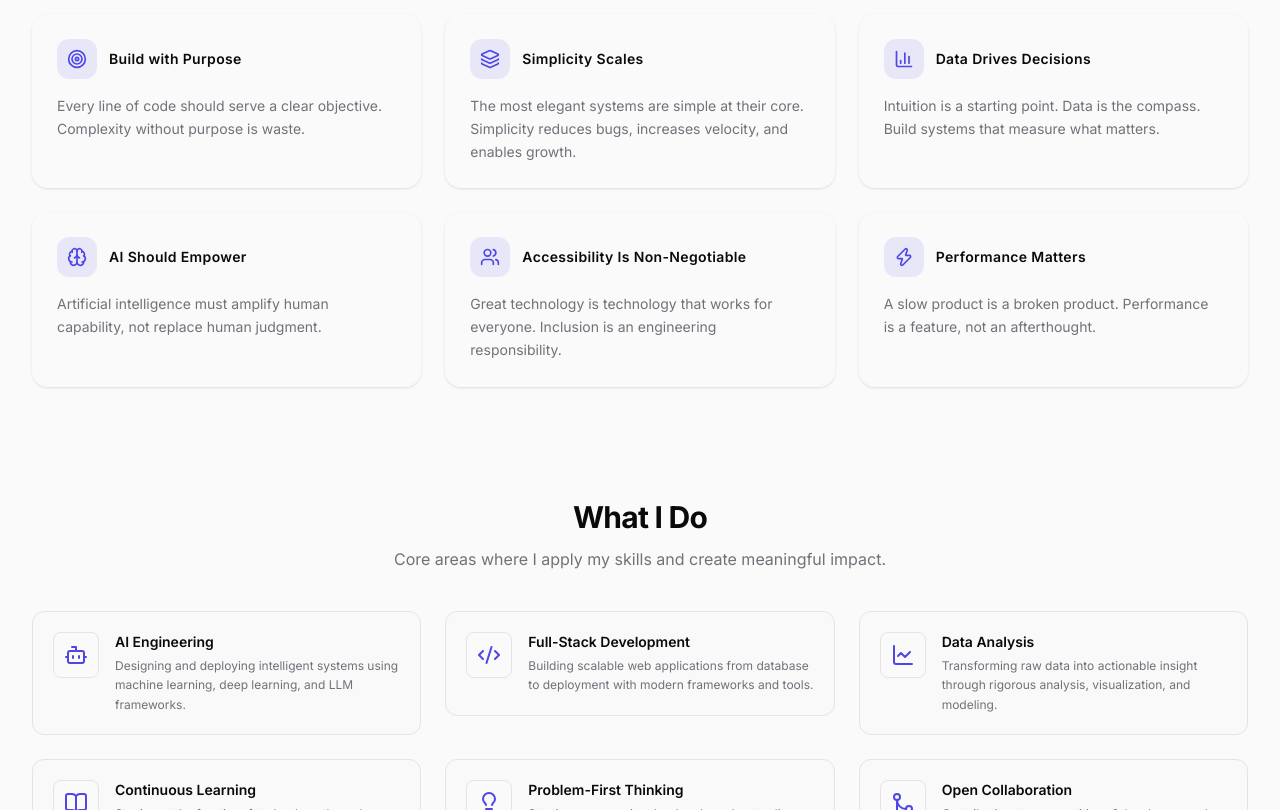
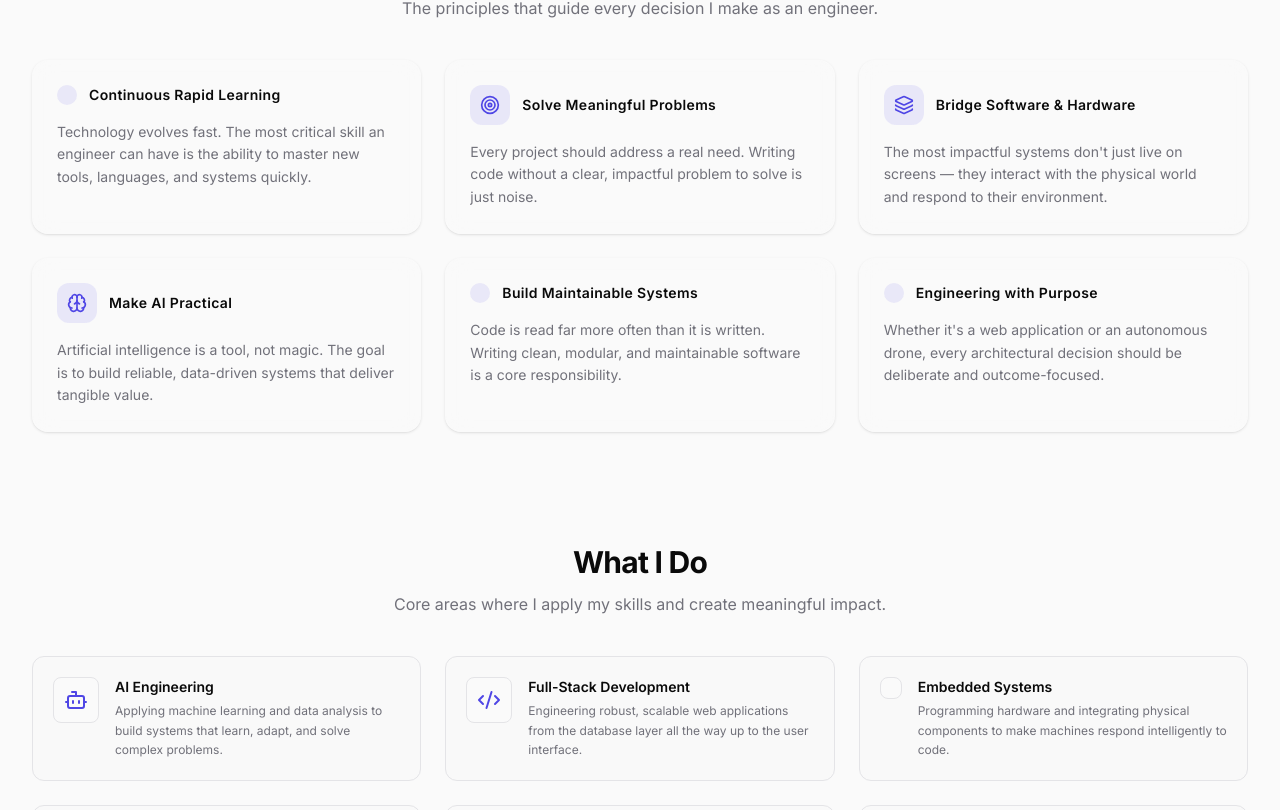
Before and after one commit to samkiva/Kivairu-Samuel-Website, a Next.js app: page / in a window 1280 px wide. Shown: the part 2390-3200 px from the top of the page. Built offline with nearby package versions, Linux system fonts and the light colour scheme; no server answers.

Commit message:
feat: implement interactive skills section with categorized card components and data configuration

```diff
--- a/data/about.ts
+++ b/data/about.ts
@@ -51,61 +51,61 @@ export const ABOUT_DATA: AboutConfig = {
     'A brief look at who I am, how I think, and why I build what I build.',
 
   introduction:
-    'I am Kivairu Samuel — a Software Developer, AI Engineer, and Data Analyst with a deep commitment to building technology that is intelligent, purposeful, and scalable. My work sits at the intersection of software engineering, machine learning, and data-driven product development.',
+    'I am Kivairu Samuel — a Software Developer, AI Engineer, and Data Analyst. My work bridges the gap between software engineering, machine learning, and embedded hardware to build intelligent, scalable systems.',
 
   story:
-    'My journey began with a fundamental curiosity — I wanted to understand not just how software works, but why it matters. Starting with foundational programming, I quickly found myself drawn toward data and AI as the most powerful levers for solving real problems at scale. Each project I take on deepens my engineering mindset: approach every challenge with first principles, measure outcomes rigorously, and always build with the end user in mind. I believe great software is not just about code — it is about clarity of thinking, disciplined architecture, and continuous learning.',
+    'My journey started in 2024 with a simple goal: understanding how the web works through HTML. That initial curiosity quickly escalated into a deep dive into programming logic, software architecture, and eventually, data analysis and artificial intelligence. Today, I apply those skills in the Aerospace System Research Initiative, helping develop RC planes and drone systems to advance autonomous flight research. For me, the thrill lies at the intersection of software and hardware — writing code that makes physical machines move, react, and fly. I believe that engineering isn\'t just about the code you write today; it\'s about how rapidly you can adapt and learn to build the future.',
 
   quote:
-    'The best engineers are not those who write the most code — they are those who solve the right problems with clarity and purpose.',
+    'Great engineering is not measured by lines of code, but by the ability to rapidly learn, adapt, and solve complex problems across both software and physical systems.',
   quoteAuthor: 'Kivairu Samuel',
 
   currentFocus:
-    'Currently focused on building production-grade AI systems, exploring large language model applications, and deepening expertise in full-stack engineering with a performance-first mindset.',
+    'Currently working on the Aerospace System Research Initiative — developing RC planes and drone systems for autonomous flight research. Simultaneously deepening my expertise in full-stack engineering and hardware-software integration.',
 
   stats: [
-    { value: '15+', label: 'Projects Built' },
-    { value: '20+', label: 'Technologies Mastered' },
-    { value: '2+', label: 'Years Learning' },
-    { value: '5+', label: 'AI Research Areas' },
+    { value: '10+', label: 'Projects Built' },
+    { value: '15+', label: 'Technologies Learned' },
+    { value: '1+', label: 'Year of Building' },
+    { value: '1', label: 'Aerospace Initiative' },
   ],
 
   philosophy: [
     {
-      principle: 'Build with Purpose',
+      principle: 'Continuous Rapid Learning',
       description:
-        'Every line of code should serve a clear objective. Complexity without purpose is waste.',
+        'Technology evolves fast. The most critical skill an engineer can have is the ability to master new tools, languages, and systems quickly.',
+      icon: 'BookOpen',
+    },
+    {
+      principle: 'Solve Meaningful Problems',
+      description:
+        'Every project should address a real need. Writing code without a clear, impactful problem to solve is just noise.',
       icon: 'Target',
     },
     {
-      principle: 'Simplicity Scales',
+      principle: 'Bridge Software & Hardware',
       description:
-        'The most elegant systems are simple at their core. Simplicity reduces bugs, increases velocity, and enables growth.',
+        'The most impactful systems don\'t just live on screens — they interact with the physical world and respond to their environment.',
       icon: 'Layers',
     },
     {
-      principle: 'Data Drives Decisions',
+      principle: 'Make AI Practical',
       description:
-        'Intuition is a starting point. Data is the compass. Build systems that measure what matters.',
-      icon: 'BarChart3',
-    },
-    {
-      principle: 'AI Should Empower',
-      description:
-        'Artificial intelligence must amplify human capability, not replace human judgment.',
+        'Artificial intelligence is a tool, not magic. The goal is to build reliable, data-driven systems that deliver tangible value.',
       icon: 'Brain',
     },
     {
-      principle: 'Accessibility Is Non-Negotiable',
+      principle: 'Build Maintainable Systems',
       description:
-        'Great technology is technology that works for everyone. Inclusion is an engineering responsibility.',
-      icon: 'Users',
+        'Code is read far more often than it is written. Writing clean, modular, and maintainable software is a core responsibility.',
+      icon: 'Code2',
     },
     {
-      principle: 'Performance Matters',
+      principle: 'Engineering with Purpose',
       description:
-        'A slow product is a broken product. Performance is a feature, not an afterthought.',
-      icon: 'Zap',
+        'Whether it\'s a web application or an autonomous drone, every architectural decision should be deliberate and outcome-focused.',
+      icon: 'Lightbulb',
     },
   ],
 
@@ -113,71 +113,71 @@ export const ABOUT_DATA: AboutConfig = {
     {
       title: 'AI Engineering',
       description:
-        'Designing and deploying intelligent systems using machine learning, deep learning, and LLM frameworks.',
+        'Applying machine learning and data analysis to build systems that learn, adapt, and solve complex problems.',
       icon: 'Bot',
     },
     {
       title: 'Full-Stack Development',
       description:
-        'Building scalable web applications from database to deployment with modern frameworks and tools.',
+        'Engineering robust, scalable web applications from the database layer all the way up to the user interface.',
       icon: 'Code2',
+    },
+    {
+      title: 'Embedded Systems',
+      description:
+        'Programming hardware and integrating physical components to make machines respond intelligently to code.',
+      icon: 'Zap',
     },
     {
       title: 'Data Analysis',
       description:
-        'Transforming raw data into actionable insight through rigorous analysis, visualization, and modeling.',
+        'Extracting meaningful insights from raw data using rigorous analytical and statistical methods.',
       icon: 'LineChart',
+    },
+    {
+      title: 'Aerospace Integration',
+      description:
+        'Developing and researching RC planes and drone systems for autonomous and remote-controlled flight.',
+      icon: 'Target',
     },
     {
       title: 'Continuous Learning',
       description:
-        'Staying at the frontier of technology through research, experimentation, and deliberate practice.',
+        'Constantly expanding my technical horizon to tackle completely new challenges across different engineering domains.',
       icon: 'BookOpen',
-    },
-    {
-      title: 'Problem-First Thinking',
-      description:
-        'Starting every project by deeply understanding the problem before writing a single line of code.',
-      icon: 'Lightbulb',
-    },
-    {
-      title: 'Open Collaboration',
-      description:
-        'Contributing to communities of developers and researchers to build better technology together.',
-      icon: 'GitMerge',
     },
   ],
 
   timeline: [
     {
       year: '2024',
-      title: 'First Line of Code',
+      title: 'First Line of Code — HTML',
       description:
-        'Discovered programming and began learning foundational software development concepts.',
+        'Started the journey with the fundamentals — learning how websites are structured with HTML and how the web works.',
     },
     {
       year: '2024',
-      title: 'Frontend & Web Development',
+      title: 'Software Development',
       description:
-        'Built interactive web applications and developed strong proficiency in modern frontend frameworks.',
+        'Rapidly progressed from markup to programming — building logic-driven applications and learning core software engineering principles.',
+    },
+    {
+      year: '2024',
+      title: 'Data & AI Exploration',
+      description:
+        'Expanded into data analysis and artificial intelligence, discovering the power of data-driven decision making and machine learning.',
     },
     {
       year: '2025',
-      title: 'Data Science & Analytics',
+      title: 'Full-Stack & Systems Engineering',
       description:
-        'Shifted focus to data — learning statistical modeling, analysis pipelines, and data visualization.',
-    },
-    {
-      year: '2025',
-      title: 'AI & Machine Learning',
-      description:
-        'Dived deep into artificial intelligence, neural networks, and large language model applications.',
+        'Built production-grade web applications and software systems, deepening expertise in full-stack architecture and data analytics.',
     },
     {
       year: '2026',
-      title: 'Production Systems',
+      title: 'Aerospace Research Initiative',
       description:
-        'Now building end-to-end production-grade software systems with AI, data, and robust engineering at the core.',
+        'Joined a research team developing RC planes and drone systems — integrating hardware and software to advance autonomous flight research.',
     },
   ],
 
--- a/data/skills.ts
+++ b/data/skills.ts
@@ -11,6 +11,7 @@ export type ExperienceLevel =
 export interface SkillItem {
   name: string;
   description: string;
+  contextEvidence?: string; // Specific project context/evidence
   icon: string;
   level: ExperienceLevel;
   featured?: boolean;
@@ -21,6 +22,7 @@ export interface SkillCategory {
   title: string;
   description: string;
   icon: string;
+  featured?: boolean;
   skills: SkillItem[];
 }
 
@@ -53,90 +55,40 @@ export interface SkillsData {
 }
 
 export const SKILLS_DATA: SkillsData = {
-  sectionLabel: 'Skills & Capabilities',
-  headline: 'Engineering Competencies & Tech Stack',
+  sectionLabel: 'Capabilities & Stack',
+  headline: 'Engineering Competencies & Hands-On Stack',
   subheadline:
-    'A structured overview of technologies, frameworks, and engineering disciplines I apply to solve complex problems.',
+    'A curated overview of technologies, engineering disciplines, and real-world project applications.',
 
   categories: [
     {
-      id: 'programming',
-      title: 'Programming Languages',
-      description: 'Foundational languages for software development, systems logic, and data processing.',
-      icon: 'Code2',
+      id: 'embedded-aerospace',
+      title: 'Embedded Systems & Aerospace',
+      description: 'Programming hardware controllers, sensor buses, and flight electronics for research aircraft.',
+      icon: 'Cpu',
+      featured: true,
       skills: [
         {
-          name: 'Python',
-          description: 'Primary language for AI, data analysis, scripting, and backend development.',
-          icon: 'FileCode',
+          name: 'Microcontroller Programming (C/C++)',
+          description: 'Writing low-level code for ESP32 and Arduino boards.',
+          contextEvidence: 'Programming embedded controllers for aerospace research prototypes and telemetry systems.',
+          icon: 'Cpu',
           level: 'Currently Using',
           featured: true,
         },
         {
-          name: 'TypeScript',
-          description: 'Typed JavaScript for building resilient, type-safe full-stack web applications.',
-          icon: 'FileCode',
+          name: 'Hardware-Software Integration',
+          description: 'Connecting physical sensors, radio receivers, and motor ESCs with control code.',
+          contextEvidence: 'Interfacing flight hardware with real-time software logic for RC planes and drones.',
+          icon: 'Radio',
           level: 'Currently Using',
           featured: true,
         },
         {
-          name: 'JavaScript (ES6+)',
-          description: 'Core web language for interactive client-side logic and asynchronous operations.',
-          icon: 'FileCode',
-          level: 'Strong Experience',
-        },
-        {
-          name: 'C / C++',
-          description: 'Low-level programming for embedded systems, microcontrollers, and performance-critical logic.',
-          icon: 'Cpu',
-          level: 'Working Knowledge',
-          featured: true,
-        },
-        {
-          name: 'HTML5 & CSS3',
-          description: 'Semantic markup and modern responsive styling architecture.',
-          icon: 'Layout',
-          level: 'Strong Experience',
-        },
-        {
-          name: 'SQL',
-          description: 'Querying relational databases, data manipulation, and schema querying.',
-          icon: 'Database',
-          level: 'Working Knowledge',
-        },
-      ],
-    },
-    {
-      id: 'frontend',
-      title: 'Frontend Engineering',
-      description: 'Building modern, accessible, and performant user interfaces.',
-      icon: 'Layout',
-      skills: [
-        {
-          name: 'React.js',
-          description: 'Component-driven UI development with custom hooks and state management.',
-          icon: 'Component',
-          level: 'Currently Using',
-          featured: true,
-        },
-        {
-          name: 'Next.js (App Router)',
-          description: 'Full-stack React framework utilizing Server Components, Turbopack, and SSR.',
-          icon: 'Globe',
-          level: 'Currently Using',
-          featured: true,
-        },
-        {
-          name: 'Tailwind CSS',
-          description: 'Utility-first CSS styling for rapid, token-driven design systems.',
-          icon: 'Palette',
-          level: 'Currently Using',
-          featured: true,
-        },
-        {
-          name: 'Framer Motion',
-          description: 'Declarative animation library for fluid, physics-based UI transitions.',
-          icon: 'Zap',
+          name: 'Sensor Protocols (I2C / SPI / UART)',
+          description: 'Low-level bus communication for hardware modules.',
+          contextEvidence: 'Configuring telemetry sensors, IMUs, and GPS modules for aerial data collection.',
+          icon: 'Workflow',
           level: 'Working Knowledge',
         },
       ],
@@ -144,89 +96,76 @@ export const SKILLS_DATA: SkillsData = {
     {
       id: 'ai-data',
       title: 'AI & Data Engineering',
-      description: 'Machine learning, data analysis pipelines, and intelligent system integration.',
+      description: 'Machine learning algorithms, data analysis, and predictive modeling.',
       icon: 'Brain',
       skills: [
         {
+          name: 'Python',
+          description: 'Primary language for AI development, data pipelines, and automation.',
+          contextEvidence: 'Developing machine learning models and analytical pipelines.',
+          icon: 'FileCode',
+          level: 'Currently Using',
+          featured: true,
+        },
+        {
           name: 'Machine Learning',
-          description: 'Supervised and unsupervised modeling, feature engineering, and evaluation.',
+          description: 'Supervised classification, regression, and model evaluation.',
+          contextEvidence: 'Applied in health analytics experimentation and predictive data modeling.',
           icon: 'Brain',
           level: 'Currently Using',
           featured: true,
         },
         {
-          name: 'Data Analysis (Pandas/NumPy)',
-          description: 'Data cleaning, aggregation, exploratory analysis, and numerical processing.',
+          name: 'Data Analysis (Pandas / NumPy)',
+          description: 'Exploratory data analysis, dataset cleaning, and transformation.',
+          contextEvidence: 'Cleaning and visualizing complex data sets for decision making.',
           icon: 'BarChart3',
-          level: 'Strong Experience',
-          featured: true,
-        },
-        {
-          name: 'Data Visualization',
-          description: 'Communicating complex analytical findings via visual charts and dashboards.',
-          icon: 'LineChart',
           level: 'Strong Experience',
         },
         {
-          name: 'LLM & AI Integration',
-          description: 'Integrating artificial intelligence APIs and model workflows into production software.',
+          name: 'AI System Integration',
+          description: 'Connecting machine learning models and API endpoints into full applications.',
+          contextEvidence: 'Integrating AI APIs and intelligent features into modern software web applications.',
           icon: 'Bot',
           level: 'Currently Using',
         },
       ],
     },
     {
-      id: 'embedded',
-      title: 'Embedded Systems & Hardware',
-      description:
-        'Hardware-software integration, microcontroller programming, and robotics hardware.',
-      icon: 'Cpu',
+      id: 'fullstack',
+      title: 'Full-Stack Software Engineering',
+      description: 'Building resilient web applications, component architecture, and API systems.',
+      icon: 'Code2',
       skills: [
         {
-          name: 'Microcontroller Programming',
-          description: 'Programming ESP32, Arduino, and STM32 boards for sensor reading and actuator control.',
-          icon: 'Cpu',
+          name: 'TypeScript & JavaScript',
+          description: 'Type-safe frontend and backend application logic.',
+          contextEvidence: 'Used to build high-performance web applications with zero technical debt.',
+          icon: 'FileCode',
           level: 'Currently Using',
           featured: true,
         },
         {
-          name: 'Hardware-Software Integration',
-          description: 'Interfacing physical sensors, radio receivers, and flight electronics with software.',
-          icon: 'Radio',
+          name: 'React.js & Next.js',
+          description: 'Full-stack framework architecture using Server Components and SSR.',
+          contextEvidence: 'Building production portfolios, dynamic user dashboards, and structured web apps.',
+          icon: 'Globe',
           level: 'Currently Using',
           featured: true,
         },
         {
-          name: 'Sensor Protocols (I2C / SPI / UART)',
-          description: 'Low-level bus communications for telemetry and device interfacing.',
-          icon: 'Workflow',
-          level: 'Working Knowledge',
+          name: 'Tailwind CSS & Design Systems',
+          description: 'Utility-first CSS styling and token-driven design systems.',
+          contextEvidence: 'Architecting custom glassmorphism design systems with responsive layouts.',
+          icon: 'Palette',
+          level: 'Currently Using',
         },
-      ],
-    },
-    {
-      id: 'backend-cloud',
-      title: 'Backend & Cloud Basics',
-      description: 'Server logic, REST APIs, relational/NoSQL storage, and cloud integration.',
-      icon: 'Server',
-      skills: [
         {
           name: 'Node.js & Express',
-          description: 'Building RESTful microservices and asynchronous backend API routes.',
+          description: 'Asynchronous server logic and RESTful API endpoint routing.',
+          contextEvidence: 'Building backend API services and managing server-client data flow.',
           icon: 'Server',
           level: 'Working Knowledge',
-        },
-        {
-          name: 'PostgreSQL & Database Design',
-          description: 'Relational data modeling, indexing, and persistent storage management.',
-          icon: 'Database',
-          level: 'Working Knowledge',
-        },
-        {
-          name: 'Firebase Services',
-          description: 'Authentication, Firestore realtime database, and cloud hosting integration.',
-          icon: 'Cloud',
-          level: 'Strong Experience',
         },
       ],
     },
@@ -235,39 +174,39 @@ export const SKILLS_DATA: SkillsData = {
   dailyTools: [
     {
       name: 'VS Code',
-      category: 'Code Editor',
+      category: 'IDE',
       icon: 'FileCode',
-      description: 'Primary IDE customized with extensions for TypeScript, Python, and C/C++ development.',
+      description: 'Primary editor configured for TypeScript, Python, and C/C++ development.',
     },
     {
       name: 'Git & GitHub',
       category: 'Version Control',
       icon: 'GitBranch',
-      description: 'Source code management, branch workflows, pull requests, and version history.',
+      description: 'Source code management, feature branching, and pull request workflows.',
     },
     {
       name: 'Linux / Terminal',
-      category: 'Operating System',
+      category: 'OS & CLI',
       icon: 'Terminal',
-      description: 'Command line environment for package management, build tools, and system scripting.',
+      description: 'Command line environment for build scripts, environment setup, and toolchains.',
     },
     {
       name: 'Arduino IDE / PlatformIO',
-      category: 'Embedded Development',
+      category: 'Embedded Tooling',
       icon: 'Cpu',
-      description: 'Development environment for flashing microcontrollers and debugging serial communications.',
+      description: 'Flashing firmware to microcontrollers and inspecting serial telemetry output.',
     },
     {
       name: 'Postman',
       category: 'API Testing',
       icon: 'Globe',
-      description: 'Testing REST endpoints, inspecting headers, payload validation, and API documentation.',
+      description: 'Inspecting HTTP payloads, testing REST endpoints, and verifying API contracts.',
     },
     {
       name: 'Figma',
-      category: 'Design & Prototyping',
+      category: 'Design',
       icon: 'Palette',
-      description: 'UI/UX wireframing, layout prototyping, and design system visual reference.',
+      description: 'Wireframing layouts, prototyping UI components, and design token inspection.',
     },
   ],
 
@@ -275,40 +214,40 @@ export const SKILLS_DATA: SkillsData = {
     title: 'Current Research & Learning',
     headline: 'Frontier Explorations in Aerospace & Embedded AI',
     paragraph:
-      'Technology evolves through continuous, goal-driven experimentation. Currently, my research is focused on advancing the Aerospace System Research Initiative — developing RC planes and drone systems while bridging embedded hardware with autonomous software intelligence.',
+      'Continuous learning is driven by solving real engineering problems. My current research focuses on the Aerospace System Research Initiative — building RC planes and drone systems while bridging embedded hardware with autonomous flight intelligence.',
     items: [
       {
         topic: 'ROS2 (Robot Operating System)',
         description:
-          'Studying modular robotics middleware for node communications, sensor fusion, and real-time control.',
+          'Studying node communications and telemetry pub/sub architecture for autonomous robotics systems.',
         badge: 'Robotics Framework',
         icon: 'Workflow',
       },
       {
         topic: 'PX4 Autopilot',
         description:
-          'Exploring open-source flight control software for fixed-wing RC planes and multirotor drone navigation.',
+          'Exploring flight control firmware for fixed-wing RC planes and multirotor drone navigation.',
         badge: 'Flight Control',
         icon: 'Plane',
       },
       {
         topic: 'TinyML & Edge AI',
         description:
-          'Deploying lightweight neural networks directly onto microcontrollers for low-power edge inference.',
+          'Deploying lightweight neural network models directly onto microcontrollers for on-device inference.',
         badge: 'Embedded AI',
         icon: 'Cpu',
       },
       {
         topic: 'Computer Vision (OpenCV)',
         description:
-          'Spatial AI, object detection, and visual navigation algorithms for aerial system orientation.',
+          'Spatial perception and object tracking algorithms for aerial navigation assistance.',
         badge: 'Vision & Perception',
         icon: 'Eye',
       },
       {
         topic: 'Autonomous Flight Control',
         description:
-          'Integrating telemetry data, GPS navigation, and PID tuning for self-stabilizing RC aircraft flight.',
+          'PID tuning, sensor fusion, and GPS-guided waypoint navigation for self-stabilizing RC aircraft.',
         badge: 'Aerospace Initiative',
         icon: 'Compass',
       },
```
Also changed, not shown: components/sections/skills/SkillCard.tsx (+8 -0 lines), components/sections/skills/SkillsCategories.tsx (+10 -1 lines).
